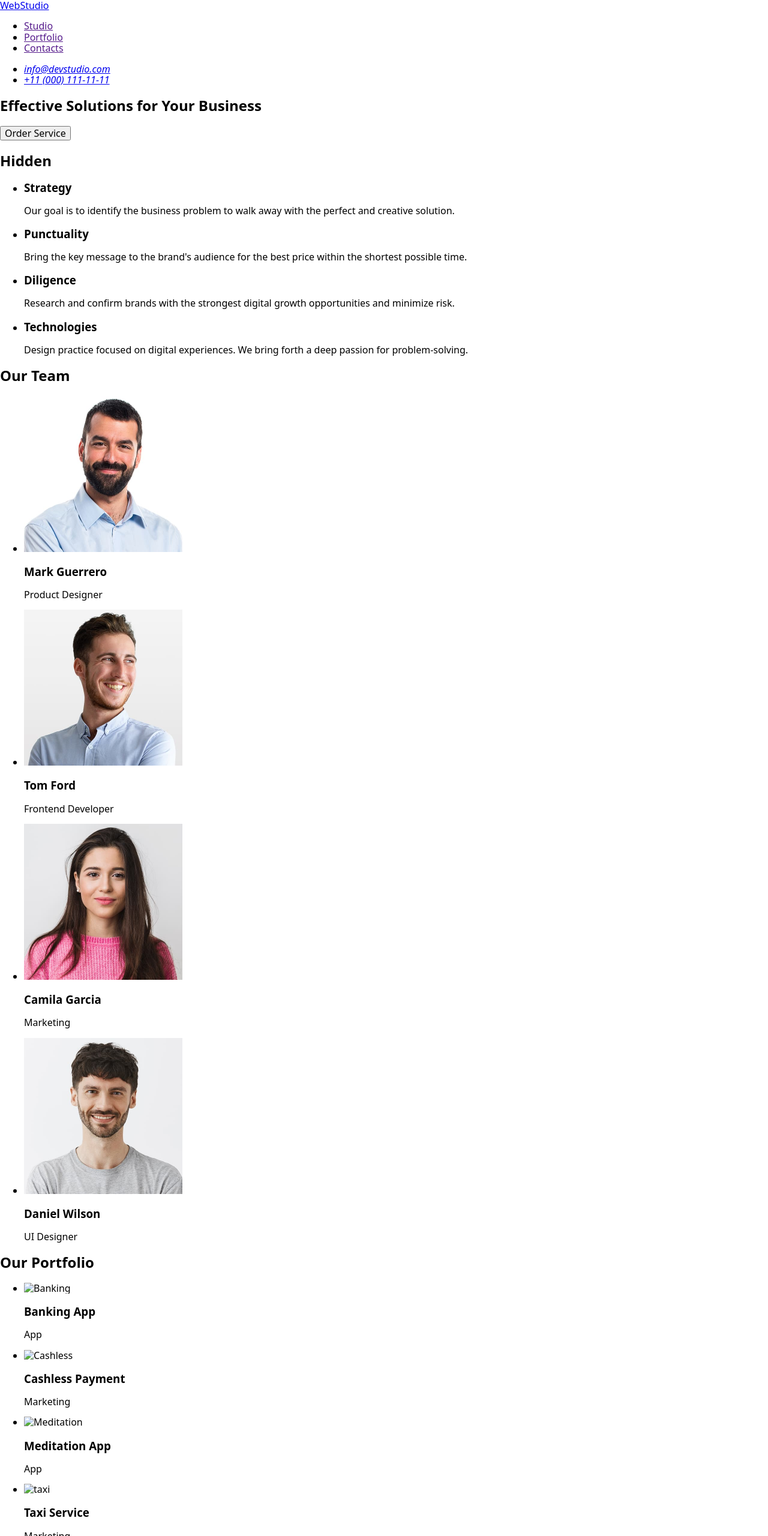
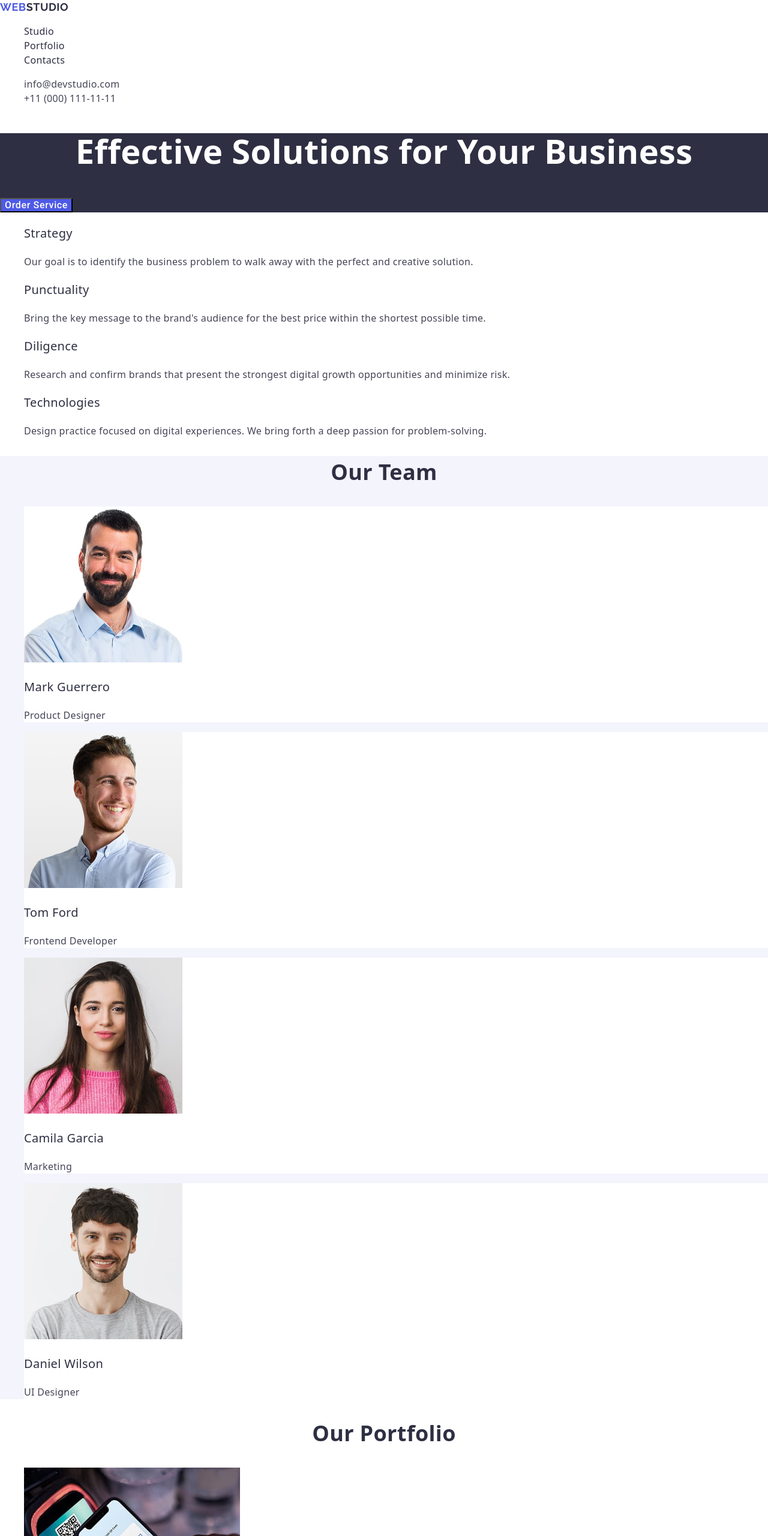
Before and after one commit to Gilona-itsme/goit-markup-hw-02, a plain HTML site: page index.htm in a window 1280 px wide. Shown: the top 2560 px of the page at 60% size. Drawn offline with nearby package versions, Linux system fonts and the light colour scheme.

Commit message:
add styles

```diff
--- a/css/styles.css
+++ b/css/styles.css
@@ -0,0 +1,152 @@
+:root {
+    --color-iris: #4d5ae5;
+    --color-ocean: #404bbf;
+    --color-navy-blue: #2e2f42;
+    --color-green: #31d0aa;
+    --color-slate: #434455;
+    --color-light-slate: #8e8f99;
+    --color-cornflower: #e7e9fc;
+    --color-cloud: #f4f4fd;
+    --color-navy-blue-modal: #2e2f42;
+    --color-grey: #2e2f42;
+    --color-white: #ffffff;
+    --color-dairy: #fcfcfc;
+}
+
+body {
+    font-family: 'Roboto', sans-serif;
+    color: var(--color-slate);
+    background-color: var(--color-white);
+    font-size: 16px;
+    line-height: 1.5;
+    letter-spacing: 0.02em;
+    font-weight: 400;
+}
+
+a {
+    text-decoration: none;
+}
+
+ul,
+ol {
+    list-style-type: none
+}
+
+.hidden {
+    display: none;
+}
+
+.logo {
+    font-family: Raleway, sans-serif;
+    color: var(--color-navy-blue);
+    font-weight: 700;
+    font-size: 18px;
+    line-height: 1.17;
+    letter-spacing: 0.03em;
+    text-transform: uppercase;
+}
+
+.accent {
+    color: var(--color-iris);
+}
+
+
+.link {
+    color: var(--color-navy-blue);
+}
+
+.site-nav .link {
+    font-weight: 500;
+}
+
+.link:hover {
+    color: var(--color-ocean);
+}
+
+.link:focus {
+    text-decoration: underline;
+    color: var(--color-ocean);
+}
+
+.address {
+    font-style: normal;
+}
+
+.address .link {
+    color: var(--color-slate);
+}
+
+.address .link:hover {
+    color: var(--color-ocean);
+}
+
+.address .link:focus {
+    text-decoration: underline;
+    color: var(--color-ocean);
+}
+
+.section {
+    background-color: var(--color-navy-blue);
+}
+
+.main-title {
+    color: var(--color-white);
+    text-align: center;
+    font-weight: 700;
+    font-size: 56px;
+    line-height: 1.07;
+}
+
+.button {
+    color: var(--color-white);
+    font-family: Roboto, sans-serif;
+    text-align: center;
+    background-color: var(--color-iris);
+    cursor: pointer;
+    font-weight: 500;
+    letter-spacing: 0.04em;
+}
+
+.button:hover,
+.button:focus {
+    background-color: var(--color-ocean);
+}
+
+.section-team {
+    background-color: var(--color-cloud);
+}
+
+.title {
+    color: var(--color-navy-blue);
+    font-weight: 700;
+    font-size: 36px;
+    text-align: center;
+    text-transform: capitalize;
+}
+
+.team-card {
+    background-color: var(--color-white);
+}
+
+.section-title {
+    color: var(--color-navy-blue);
+    font-weight: 500;
+    font-size: 20px;
+    text-transform: capitalize;
+}
+
+.section-text {
+    color: var(--color-slate);
+}
+
+.footer {
+    background-color: var(--color-navy-blue);
+}
+
+.footer .logo {
+    color: var(--color-cloud);
+}
+
+.footer .section-text {
+    color: var(--color-cloud);
+}
--- a/index.htm
+++ b/index.htm
@@ -21,63 +21,73 @@
 	</head>
 
 	<body>
-		<!-- Site cap -->
-		<header>
-			<nav>
-				<a href="./index.html">WebStudio</a>
+		<!--Site cap-->
+		<header class="header">
+			<!--Navigation-->
+			<nav class="site-nav">
+				<a class="logo" href="./index.html"
+					><span class="accent">Web</span>Studio</a
+				>
 
 				<ul>
-					<li><a href="">Studio</a></li>
-					<li><a href="">Portfolio</a></li>
-					<li><a href="">Contacts</a></li>
+					<li><a class="link" href="./index.html">Studio</a></li>
+					<li><a class="link" href="">Portfolio</a></li>
+					<li><a class="link" href="">Contacts</a></li>
 				</ul>
 			</nav>
 
-			<address>
+			<!--Address-->
+			<address class="address">
 				<ul>
 					<li>
-						<a href="mailto:info@devstudio.com">info@devstudio.com</a>
+						<a class="link" href="mailto:info@devstudio.com" target="_blank"
+							>info@devstudio.com</a
+						>
 					</li>
-					<li><a href="tel:+110001111111">+11 (000) 111-11-11</a></li>
+					<li>
+						<a class="link" href="tel:+110001111111" target="_blank"
+							>+11 (000) 111-11-11</a
+						>
+					</li>
 				</ul>
 			</address>
 		</header>
 
+		<!--main-content-->
 		<main>
-			<!-- Order service -->
-			<section>
-				<h1>Effective Solutions for Your Business</h1>
-				<button type="button">Order Service</button>
+			<!--Order service-->
+			<section class="section">
+				<h1 class="main-title ">Effective Solutions for Your Business</h1>
+				<button class="button" type="button">Order Service</button>
 			</section>
-
-			<!-- Our properties -->
-			<section>
-				<h2>Hidden</h2>
+			<!--Our properties-->
+			<section class="section-features">
+				<h2 class="title hidden">Features</h2>
 				<ul>
 					<li>
-						<h3>Strategy</h3>
-						<p>
+						<h3 class="section-title">Strategy</h3>
+						<p class="section-text">
 							Our goal is to identify the business problem to walk away with the
 							perfect and creative solution.
 						</p>
 					</li>
 					<li>
-						<h3>Punctuality</h3>
-						<p>
+						<h3 class="section-title">Punctuality</h3>
+						<p class="section-text">
 							Bring the key message to the brand's audience for the best price
 							within the shortest possible time.
 						</p>
 					</li>
 					<li>
-						<h3>Diligence</h3>
-						<p>
-							Research and confirm brands with the strongest digital growth
-							opportunities and minimize risk.
+						<h3 class="section-title">Diligence</h3>
+						<p class="section-text">
+							Research and confirm brands that present the strongest digital
+							growth opportunities and minimize risk.
 						</p>
 					</li>
 					<li>
-						<h3>Technologies</h3>
-						<p>
+						<h3 class="section-title">Technologies</h3>
+						<p class="section-text">
 							Design practice focused on digital experiences. We bring forth a
 							deep passion for problem-solving.
 						</p>
@@ -86,104 +96,123 @@
 			</section>
 
 			<!-- Team composition-->
-			<section>
-				<h2>Our Team</h2>
+			<section class="section-team">
+				<h2 class="title">Our Team</h2>
 				<ul>
-					<li>
+					<li class="team-card">
 						<img
 							src="./images/image1.jpg"
 							alt="photo Mark Guerrero"
+							height="260"
 							width="264" />
-						<h3>Mark Guerrero</h3>
-						<p>Product Designer</p>
+						<h3 class="section-title">Mark Guerrero</h3>
+						<p class="section-text">Product Designer</p>
 					</li>
-					<li>
-						<img src="./images/image2.jpg" alt="photo Tom Ford" width="264" />
-						<h3>Tom Ford</h3>
-						<p>Frontend Developer</p>
+					<li class="team-card">
+						<img
+							src="./images/image2.jpg"
+							alt="photo Tom Ford"
+							height="260"
+							width="264" />
+						<h3 class="section-title">Tom Ford</h3>
+						<p class="section-text">Frontend Developer</p>
 					</li>
-					<li>
+
+					<li class="team-card">
 						<img
 							src="./images/image3.jpg"
 							alt="photo Camila Garcia"
+							height="260"
 							width="264" />
-						<h3>Camila Garcia</h3>
-						<p>Marketing</p>
+						<h3 class="section-title">Camila Garcia</h3>
+						<p class="section-text">Marketing</p>
 					</li>
-					<li>
+					<li class="team-card">
 						<img
 							src="./images/image4.jpg"
 							alt="photo Daniel Wilson"
+							height="260"
 							width="264" />
-						<h3>Daniel Wilson</h3>
-						<p>UI Designer</p>
+						<h3 class="section-title">Daniel Wilson</h3>
+						<p class="section-text">UI Designer</p>
 					</li>
 				</ul>
 			</section>
 
 			<!--Our Portfolio-->
-
-			<section class="itemfour">
-				<h2 class="our-two">Our Portfolio</h2>
+			<section class="section-portfolio">
+				<h2 class="title">Our Portfolio</h2>
 				<ul>
 					<li>
 						<img
-							src="./images/imgq.jpg"
-							alt="Banking"
+							class="img"
+							src="./images/image5.jpg"
+							alt="application layout"
 							width="360"
 							height="300" />
-						<h3 class="port-t">Banking App</h3>
-						<p class="port-p">App</p>
+						<h3 class="section-title">Banking App</h3>
+						<p class="section-text">App</p>
 					</li>
 					<li>
 						<img
-							src="./images/imgw.jpg"
-							alt="Cashless"
+							class="img"
+							src="./images/image6.jpg"
+							alt="cashless payment"
 							width="360"
 							height="300" />
-						<h3 class="port-t">Cashless Payment</h3>
-						<p class="port-p">Marketing</p>
+						<h3 class="section-title">Cashless Payment</h3>
+						<p class="section-text">Marketing</p>
 					</li>
 					<li>
 						<img
-							src="./images/imge.jpg"
-							alt="Meditation"
+							class="img"
+							src="./images/image7.jpg"
+							alt="laptop and smartphone"
 							width="360"
 							height="300" />
-						<h3 class="port-t">Meditation App</h3>
-						<p class="port-p">App</p>
-					</li>
-					<li>
-						<img src="./images/imgr.jpg" alt="taxi" width="360" height="300" />
-						<h3 class="port-t">Taxi Service</h3>
-						<p class="port-p">Marketing</p>
+						<h3 class="section-title">Meditation App</h3>
+						<p class="section-text">App</p>
 					</li>
 					<li>
 						<img
-							src="./images/imgt.jpg"
-							alt="screen"
+							class="img"
+							src="./images/image8.jpg"
+							alt="taxi service"
 							width="360"
 							height="300" />
-						<h3 class="port-t">Screen Illustrations</h3>
-						<p class="port-p">Design</p>
+						<h3 class="section-title">Taxi Service</h3>
+						<p class="section-text">Marketing</p>
 					</li>
 					<li>
 						<img
-							src="./images/imgy.jpg"
-							alt="online"
+							class="img"
+							src="./images/image9.jpg"
+							alt="screen illustrations"
 							width="360"
 							height="300" />
-						<h3 class="port-t">Online Courses</h3>
-						<p class="port-p">Marketing</p>
+						<h3 class="section-title">Screen Illustrations</h3>
+						<p class="section-text">Design</p>
+					</li>
+					<li>
+						<img
+							class="img"
+							src="./images/image10.jpg"
+							alt="girl in headphones"
+							width="360"
+							height="300" />
+						<h3 class="section-title">Online Courses</h3>
+						<p class="section-text">Marketing</p>
 					</li>
 				</ul>
 			</section>
 		</main>
 
-		<!-- Contacts -->
-		<footer>
-			<a href="./index.html">WebStudio</a>
-			<p>
+		<!--Contacts-->
+		<footer class="footer">
+			<a class="logo" href="./index.html"
+					><span class="accent">Web</span>Studio</a
+				>
+			<p class="section-text">
 				Increase the flow of customers and sales for your business with digital
 				marketing & growth solutions.
 			</p>
```
Also changed, not shown: images/image10.jpg (added), images/image5.jpg (added), images/image6.jpg (added), images/image7.jpg (added), images/image8.jpg (added), images/image9.jpg (added).
